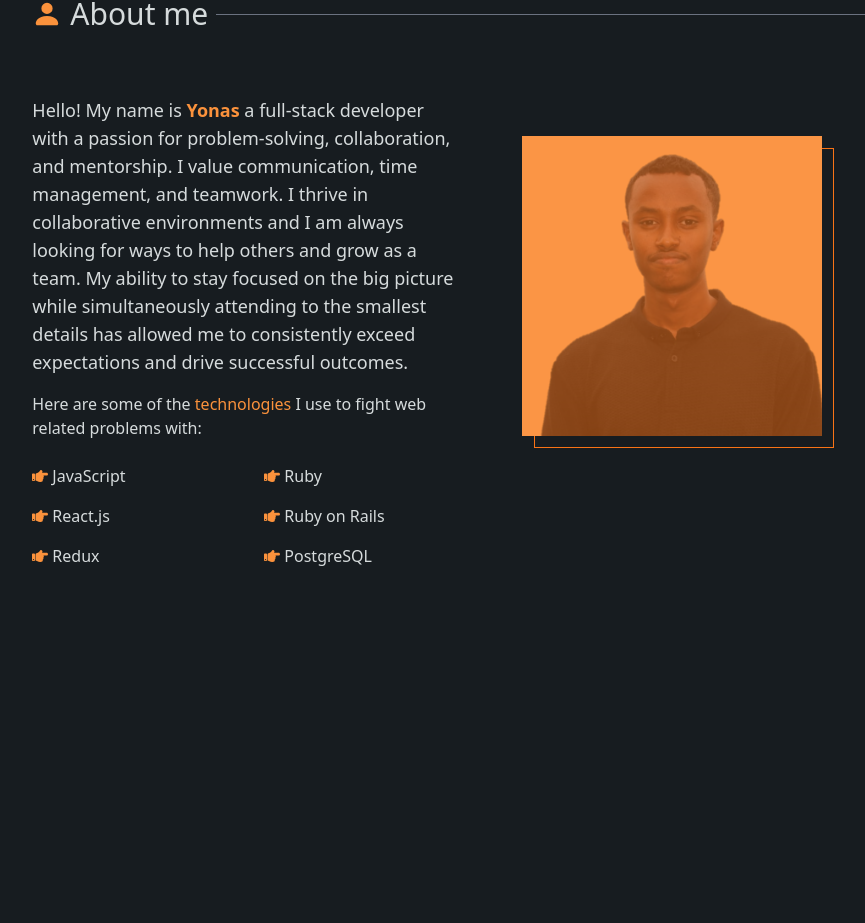
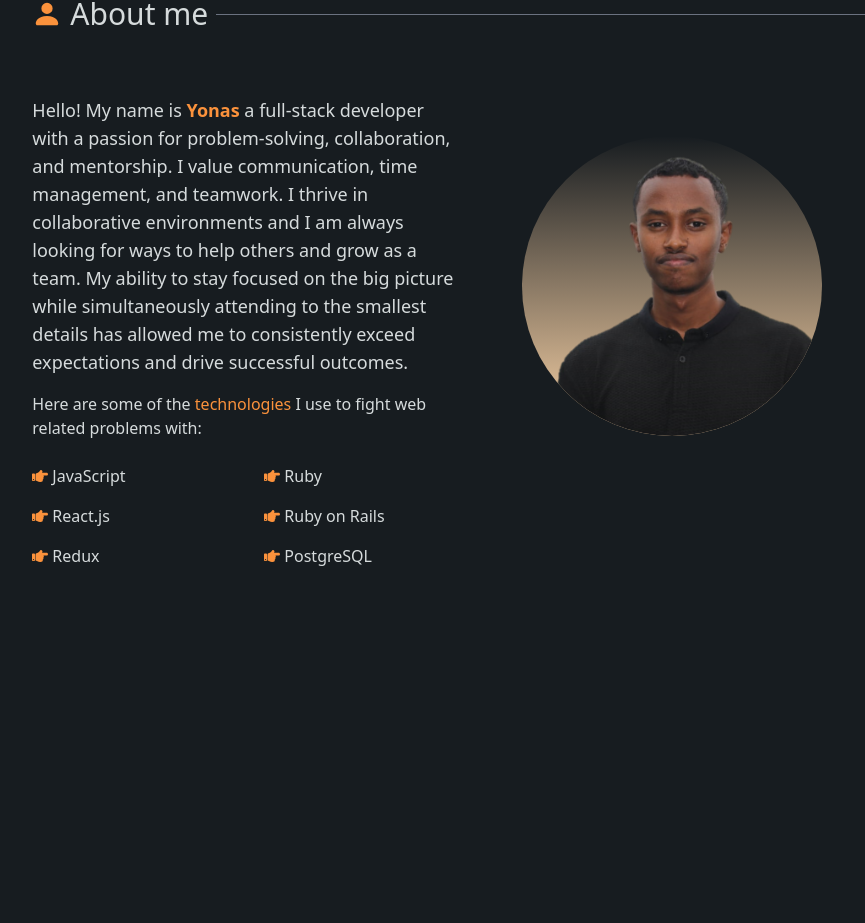
Before and after one commit to yonas44/Portfolio, a React (Create React App) app: page / in a window 1280 px wide. Shown: the part 988-1911 px from the top of the page, without its empty margins (181-1046 px from the left). Built offline with nearby package versions, Linux system fonts and the light colour scheme; the HTML template or start-up script is replaced by a standard one.

Commit message:
Update image layout in about-me section

```diff
--- a/src/App.js
+++ b/src/App.js
@@ -227,16 +227,12 @@ function App() {
               </div>
             </ul>
           </div>
-          <div className="relative mx-auto mt-10 w-[300px] h-[300px] flex justify-center">
-            <div className="w-full h-full border absolute left-3 top-3 border-orange-500" />
-            <div className="relative z-10 overflow-hidden duration-200 hover:-translate-x-2 hover:-translate-y-1 bg-orange-300">
-              <div className="w-full h-full absolute top-0 z-20 duration-200 lg:bg-orange-500/50 hover:bg-transparent" />
-              <img
-                className="h-full relative mt-auto"
-                src={Yonas}
-                alt="profile-pic"
-              />
-            </div>
+          <div className="mx-auto mt-10 w-[300px] h-[300px] flex justify-center rounded-full overflow-hidden bg-gradient-to-t from-orange-200">
+            <img
+              className="object-cover mt-auto ml-4"
+              src={Yonas}
+              alt="profile-pic"
+            />
           </div>
         </div>
       </section>
```
